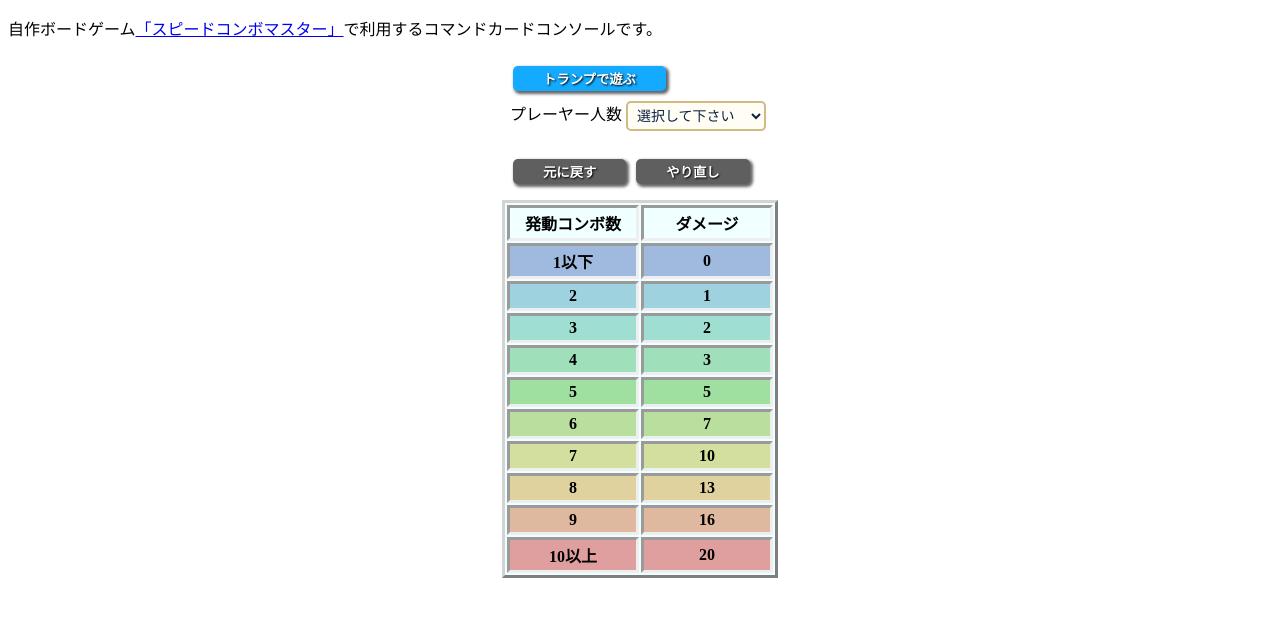
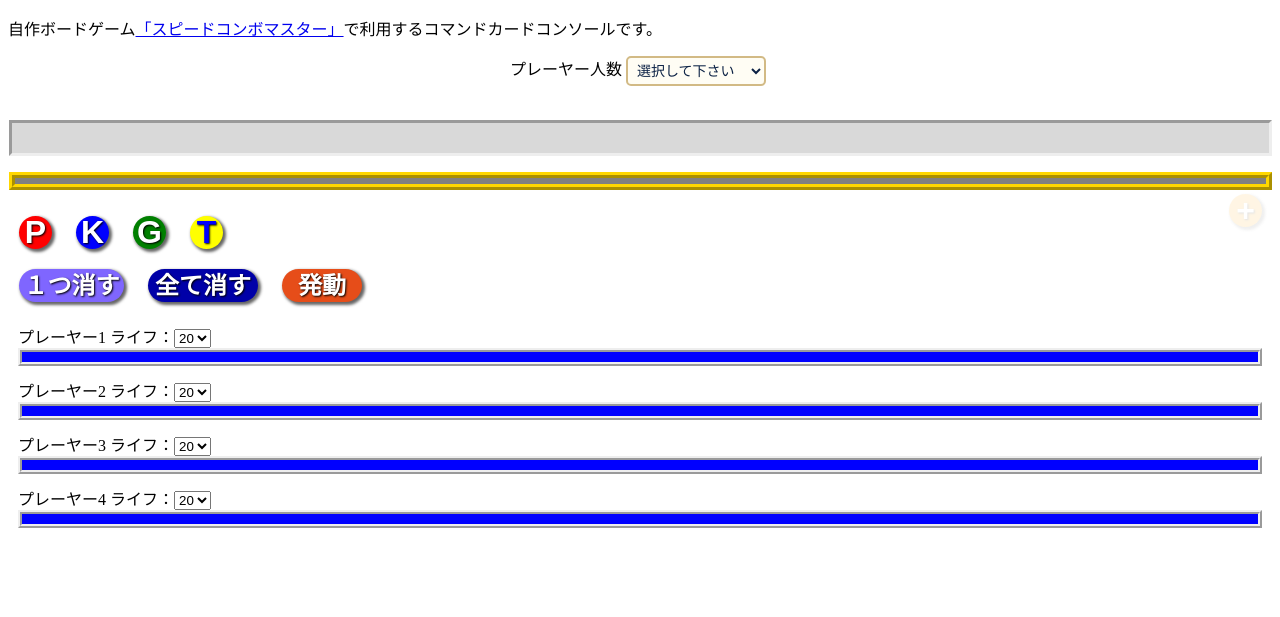
Before and after one commit to gittib/speed_combo_master, a PHP site: page /combo/ in a window 1280 px wide. Shown: the top 617 px of the page. Run offline with PHP 8.4, Linux system fonts and the light colour scheme; some libraries are stand-ins or nearby versions.

Commit message:
2016/05/05 ゲムマに向けてはこんな感じで

```diff
--- a/combo/index.php
+++ b/combo/index.php
@@ -97,6 +97,7 @@ $aArtCommand = initArts();
 $sArtsHtml = '';
 foreach ($aArtCommand as $val) {
     $sCommand = '';
+    $sCommandData = '';
     $aCommand = str_split($val['command']);
     for ($j = 0 ; $j < count($aCommand) ; $j++) {
         $sCommand .='<span class="arrow">';
@@ -104,31 +105,23 @@ foreach ($aArtCommand as $val) {
         case '1':
             $sCommand .= '<img src="img/trump/spade.png" style="display:none" />';
             $sCommand .= '<span class="punch">P</span>';
+            $sCommandData .= 'P';
             break;
         case '2':
             $sCommand .= '<img src="img/trump/club.png" style="display:none" />';
             $sCommand .= '<span class="kick">K</span>';
+            $sCommandData .= 'K';
             break;
         case '3':
             $sCommand .= '<img src="img/trump/dia.png" style="display:none" />';
             $sCommand .= '<span class="glove">G</span>';
+            $sCommandData .= 'G';
             break;
         case '4':
             $sCommand .= '<img src="img/trump/heart.png" style="display:none" />';
             $sCommand .= '<span class="tackle">T</span>';
+            $sCommandData .= 'T';
             break;
-        // case '1':
-        //     $sCommand .= '<img src="img/arrow_up.png" />';
-        //     break;
-        // case '2':
-        //     $sCommand .= '<img src="img/arrow_down.png" />';
-        //     break;
-        // case '3':
-        //     $sCommand .= '<img src="img/arrow_right.png" />';
-        //     break;
-        // case '4':
-        //     $sCommand .= '<img src="img/arrow_left.png" />';
-        //     break;
         }
         $sCommand .='</span>';
     }
@@ -137,32 +130,27 @@ foreach ($aArtCommand as $val) {
             <!-- <img class="main" src="./img/elf.png" /> -->
             <div class="summary_info">
                 <span class="name">{$val['name']}</span><br />
-                <span class="count">2</span>
-                <span class="command">{$sCommand}</span>
+                <!-- <span class="count">2</span> -->
+                <span class="command" data-command="{$sCommandData}">{$sCommand}</span>
             </div>
         </div>
 
 _eos_;
 }
 
-$aScore = array(
-    array('combo'   => '1以下', 'damage'    => 0),
-    array('combo'   => '2',     'damage'    => 1),
-    array('combo'   => '3',     'damage'    => 2),
-    array('combo'   => '4',     'damage'    => 3),
-    array('combo'   => '5',     'damage'    => 5),
-    array('combo'   => '6',     'damage'    => 7),
-    array('combo'   => '7',     'damage'    => 10),
-    array('combo'   => '8',     'damage'    => 13),
-    array('combo'   => '9',     'damage'    => 16),
-    array('combo'   => '10以上','damage'    => 20),
-);
-$sScoreHtml = '';
-$iColor = 216;
-foreach ($aScore as $val) {
-    $sScoreHtml .= "<tr style='background-color:hsl({$iColor}, 50%, 75%);'><td>{$val['combo']}</td><td>{$val['damage']}</td></tr>";
-    $iColor -= 24;
+$sLifeHtml = '<div class="life_count_frame">';
+for ($i = 1 ; $i <= 4 ; $i++) {
+    $sLifeHtml .= "<div class='life_count'>プレーヤー$i ライフ：";
+    $sLifeHtml .= "<select>";
+    $sLifeHtml .= "<option selected>20</option>";
+    for ($j = 19 ; $j >= 0 ; $j--) {
+        $sLifeHtml .= "<option>$j</option>";
+    }
+    $sLifeHtml .= "</select>";
+    $sLifeHtml .= "<div class='life_bar'><div class='remain'></div></div>";
+    $sLifeHtml .= "</div>";
 }
+$sLifeHtml .= "</div>";
 
 ?>
 <!DOCTYPE html>
@@ -178,10 +166,12 @@ foreach ($aScore as $val) {
     自作ボードゲーム<a href="/2015/12/27/293/">「スピードコンボマスター」</a>で利用するコマンドカードコンソールです。
 </p>
 <div class="handle">
+    <!--
     <div>
         <button class="toggle_trump" style="background-color:rgb(20, 170, 255);">トランプで遊ぶ</button>
         <button class="toggle_trump" style="background-color:rgb(20, 170, 255);display:none;">コマンドに戻す</button>
     </div>
+    -->
     プレーヤー人数
     <select name="players">
         <option value="0">選択して下さい</option>
@@ -191,22 +181,37 @@ foreach ($aScore as $val) {
     </select>
     <br />
     &nbsp;<br />
+    <!--
     <button class="undo invalid">元に戻す</button>
     <button class="redo invalid">やり直し</button>
+    -->
 </div>
 <div id="game_board" style="display:none;">
+    <button class="shuffle_button">シャッフル</button>
     <div class="chara_set clearfix">
         <div class="card_list">
             <?=$sArtsHtml?>
         </div>
     </div>
 </div>
-<div>
-    <table class="combo_score">
-        <tr><th>発動コンボ数</th><th>ダメージ</th></tr>
-        <?=$sScoreHtml?>
-    </table>
+<div id="command_input_console">
+    <input type="hidden" id="combo_command" />
+    <ul id="command_list" class="clearfix">
+        <span class="placeholder" style="display:none;">ボタンを押してコマンド入力</span>
+    </ul>
+    <ul id="combo_list"></ul>
+    <button class="open_combo_list">+</button>
+    <div id="combo_damage" style="display:none;">[P][K][G][T]ボタンを押してコマンドを入力して下さい↓</div>
+    <button class="motion punch">P</button>
+    <button class="motion kick">K</button>
+    <button class="motion glove">G</button>
+    <button class="motion tackle">T</button>
+    <br />
+    <button class="delete_command_button">１つ消す</button>
+    <button class="delete_combo_button">全て消す</button>
+    <button class="combo_start_button">発動</button>
 </div>
+<?=$sLifeHtml?>
 <script src="https://ajax.googleapis.com/ajax/libs/jquery/2.1.1/jquery.min.js"></script>
 <script src="scm.js"></script>
 </body>
--- a/combo/style.scss
+++ b/combo/style.scss
@@ -192,6 +189,96 @@
                     }
                 }
             }
+        }
+    }
+}
+
+#command_input_console {
+    $chara_size: 33px;
+
+    margin-left: 1px;
+
+    #command_list {
+        $li_chara_size: 18px;
+
+        min-height: $li_chara_size;
+        border: inset 3px;
+        background-color: hsl(0, 0%, 85%);
+        padding: 6px;
+
+        > li {
+            list-style-type: none;
+            display: block;
+            float: left;
+            height: $li_chara_size;
+            width: $li_chara_size;
+            border-radius: $li_chara_size;
+            line-height: $li_chara_size;
+            font-size: $li_chara_size - 1;
+            font-weight: bold;
+            color: white;
+            text-align: center;
+        }
+
+        .placeholder {
+            font-size: 14px;
+            font-style: italic;
+            color: gray;
+        }
+    }
+
+    #combo_list {
+        background-color: gray;
+        overflow: hidden;
+        border: ridge 6px gold;
+        padding: 3px;
+        height: 0em;
+        transition: .2s;
+    }
+
+    #combo_damage {
+        font-weight: bold;
+
+        .damage_num {
+            color: red;
+        }
+    }
+
+    button {
+        width:  $chara_size;
+        height: $chara_size;
+        line-height: $chara_size;
+        font-size: $chara_size - 1;
+        text-align: center;
+        border-radius: $chara_size;
+        padding: 0;
+        margin: 10px;
+
+
+        &.open_combo_list {
+            float: right;
+            margin-top: -12px;
+            background-color: orange;
+            opacity: 0.1;
+            transition: .2s;
+        }
+
+        &.combo_start_button {
+            width: 80px;
+            font-size: 24px;
+            background-color: hsl(15,80%,50%);
+        }
+
+        &.delete_command_button {
+            width: 105px;
+            font-size: 24px;
+            background-color: hsl(250,100%, 70%);
+        }
+
+        &.delete_combo_button {
+            width: 110px;
+            font-size: 24px;
+            background-color: hsl(240, 100%, 33%);
         }
     }
 }
@@ -212,6 +299,48 @@ table.combo_score {
     }
 }
 
+.life_count_frame {
+    margin: 10px;
+
+    .life_count {
+        margin: 12px 0;
+
+        .life_bar {
+            height: 10px;
+            background: lightgray;
+            position: relative;
+            border: ridge 4px;
+
+            .remain {
+                position: absolute;
+                top: 0;
+                left: 0;
+                bottom: 0;
+                width: 100%;
+                background-color: blue;
+
+                &.pinch {
+                    background-color: red;
+                }
+            }
+        }
+    }
+}
+
+.punch {
+    background-color: red;
+}
+.kick {
+    background-color: blue;
+}
+.glove {
+    background-color: green;
+}
+.tackle {
+    background-color: yellow;
+    color: blue !important;
+}
+
 .clearfix:after {
     content: '';
     display: block;
```
Also changed, not shown: other parts of combo/style.scss (+32 -35 lines), combo/scm.js (+118 -25 lines), combo/style.css, 1 other file. Lines whose indentation alone changed are shown as unchanged.
